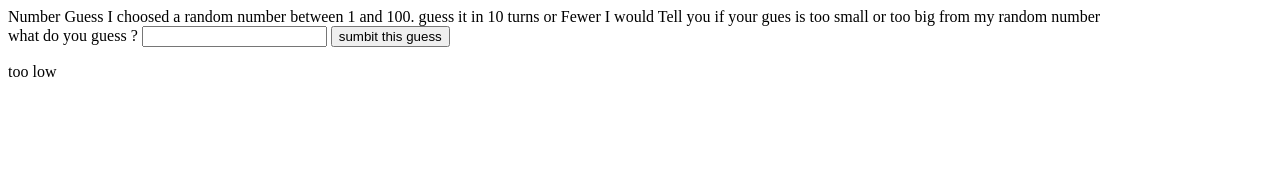
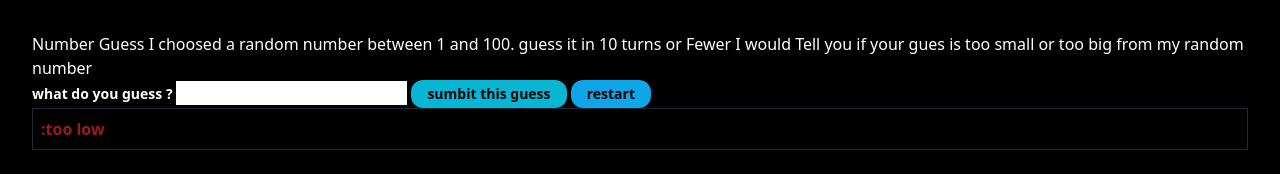
Before and after one commit to fatemeKholousi/mdn-practice, a plain HTML site: page index.html in a window 1280 px wide. Drawn offline with nearby package versions, Linux system fonts and the light colour scheme.

Commit message:
fix: tailwind cdn + some style added

```diff
--- a/guessNumber.js
+++ b/guessNumber.js
@@ -1,27 +1,34 @@
-const btn = document.querySelector("#btn");
+const btnNextGuess = document.querySelector("#btnNextGuess");
+
+const btnRestart = document.querySelector("#btnRestart");
+
 // console.log(userNumber.value);
 const containerDiv = document.querySelector("#containerOfResults");
 
 const randomNumber = Math.floor(Math.random() * 100);
-// console.log(randomNumber);
+
 let i = 0;
 let successFilled = false;
+
 function whatIsSituation() {
   if (i === 10 || successFilled) {
-    btn.disabled = true;
+    btnNextGuess.disabled = true;
   }
   const userNumber = document.querySelector("#userNumber");
   const p = document.createElement("p");
 
   if (Number(userNumber.value) === randomNumber) {
-    const text = document.createTextNode("Yes You Made it!");
+    const text = document.createTextNode(
+      userNumber.value + ":Yes You Made it!"
+    );
     p.appendChild(text);
     successFilled = true;
+    btnNextGuess.disabled = true;
   } else if (Number(userNumber.value) >= randomNumber) {
-    const text = document.createTextNode("too far");
+    const text = document.createTextNode(userNumber.value + ":too far");
     p.appendChild(text);
   } else {
-    const text = document.createTextNode("too low");
+    const text = document.createTextNode(userNumber.value + ":too low");
     p.appendChild(text);
   }
 
@@ -29,4 +36,7 @@ function whatIsSituation() {
   i++;
 }
 
-btn.addEventListener("click", whatIsSituation());
+btnNextGuess.addEventListener("click", whatIsSituation());
+btnRestart.addEventListener("click", () => {
+  i = 0;
+});
--- a/index.html
+++ b/index.html
@@ -4,18 +4,38 @@
     <meta charset="UTF-8" />
     <meta http-equiv="X-UA-Compatible" content="IE=edge" />
     <meta name="viewport" content="width=device-width, initial-scale=1.0" />
+    <link href="style.css" rel="stylesheet" />
     <title>Practice</title>
   </head>
-  <body>
-    <article>
+  <body class="bg-black p-8">
+    <article class="text-white">
       Number Guess I choosed a random number between 1 and 100. guess it in 10
       turns or Fewer I would Tell you if your gues is too small or too big from
       my random number
     </article>
-    <label> what do you guess ? </label>
+    <label class="font-bold text-sm text-white"> what do you guess ? </label>
+
     <input type="text" id="userNumber" />
-    <button onclick="whatIsSituation()" id="btn">sumbit this guess</button>
-    <div id="containerOfResults"></div>
+    <button
+      onclick="whatIsSituation()"
+      id="btnNextGuess"
+      class="bg-cyan-500 rounded-xl px-4 py-1 text-sm font-bold"
+    >
+      sumbit this guess
+    </button>
+    <button
+      onclick="whatIsSituation()"
+      id="btnRestart"
+      class="bg-sky-500 rounded-xl px-4 py-1 text-sm font-bold"
+    >
+      restart
+    </button>
+    <div
+      id="containerOfResults"
+      class="text-red-800 font-bold border border-gray-800 p-2"
+    ></div>
     <script src="guessNumber.js" defer></script>
+    <!-- last plan to use tailwind: -->
+    <script src="https://cdn.tailwindcss.com"></script>
   </body>
 </html>
```
Also changed, not shown: ,gitignore.js (added).
